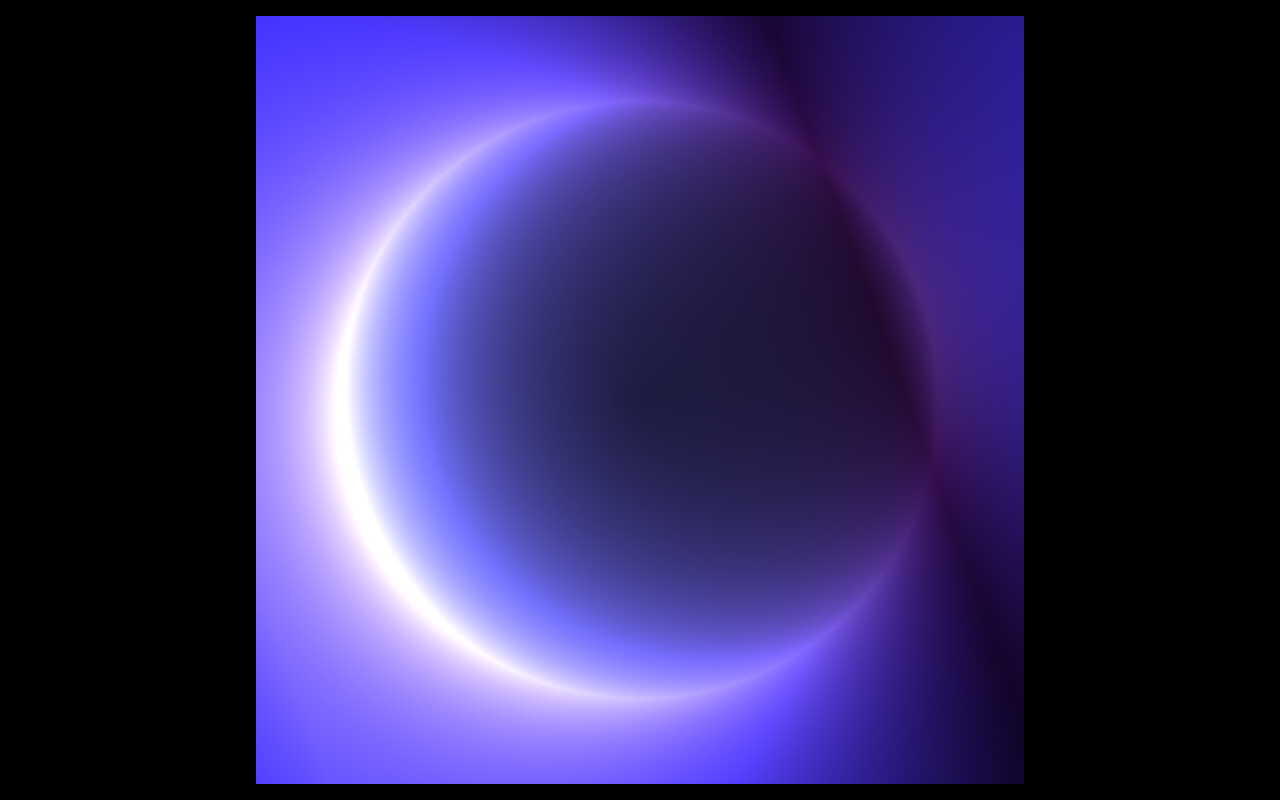
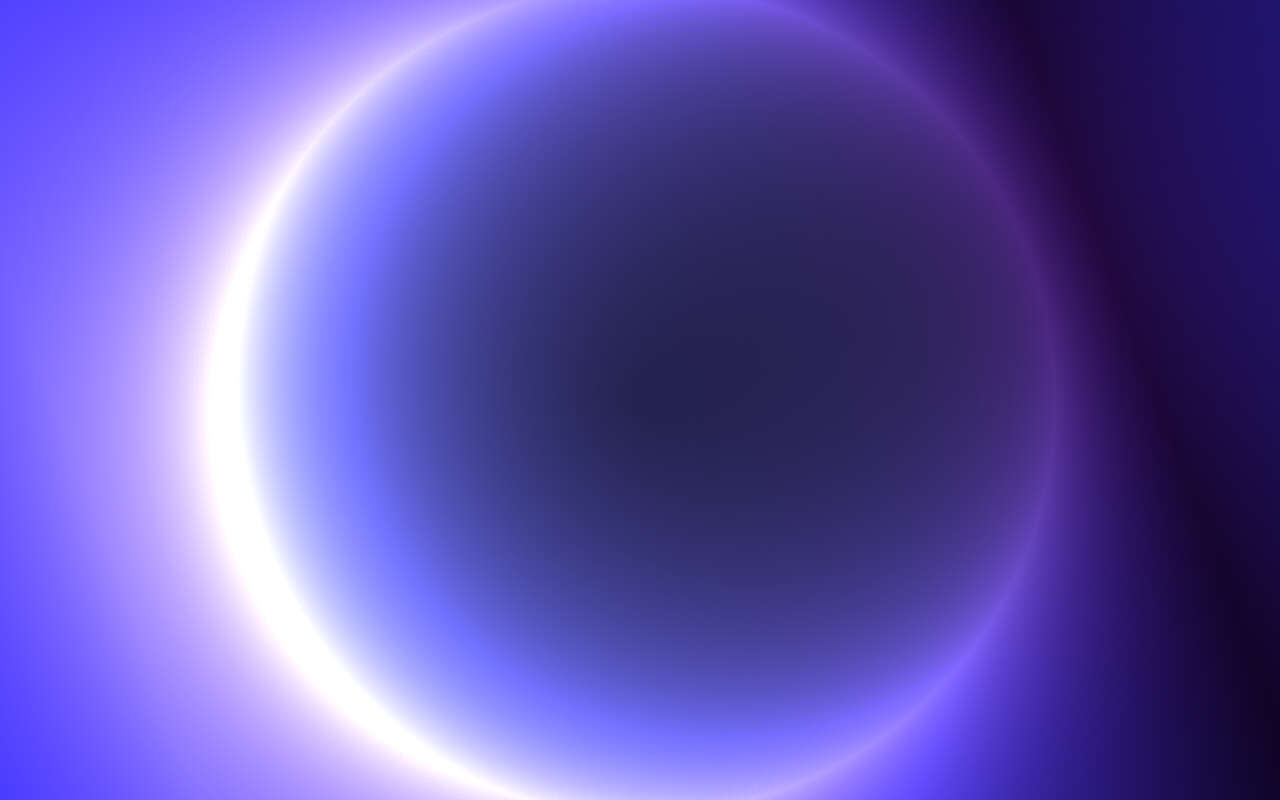
Before and after one commit to moritz313/moritz313.github.io, a plain HTML site: page index.html in a window 1280 px wide. Drawn offline with Linux system fonts and the light colour scheme.

Commit message:
Fullscreen Gradient

```diff
--- a/style.css
+++ b/style.css
@@ -1,5 +1,16 @@
+html, body {
+    height: 100%;
+    margin: 0;
+    padding: 0;
+    overflow: hidden;
+}
 
 #gradient1 {
+    position: absolute;
+    top: 0;
+    left: 0;
+    width: 100%;
+    height: 100%;
     background: linear-gradient(70deg, rgb(10, 3, 15) 0%, rgb(64, 69, 149) 25%, rgb(10, 3, 15) 50%, rgb(64, 69, 149) 75%, rgb(10, 3, 15) 100%);
     z-index: 0;
     animation: Scroll 4s linear infinite;
@@ -12,32 +23,11 @@
 }
 
 #gradient2 {
+    position: absolute;
+    top: 0;
+    left: 0;
+    width: 100%;
+    height: 100%;
     background: radial-gradient(circle, rgb(0, 0, 0) 0%, rgb(207, 204, 205) 55%, rgb(70, 9, 144) 100%);
     mix-blend-mode: color-dodge;
 }
-
-* {
-    margin: 0;
-    padding: 0;
-    box-sizing: border-box;
-}
-
-body {
-    display: grid;
-    place-items: center;
-    width: 100%;
-    height: 100vh;
-    background: black;
-}
-
-div {
-    grid-column: 1;
-    grid-row: 1;
-}
-
-#container {
-    padding: 1rem;
-    height: 100vmin;
-    width: 100vmin;
-    display: grid;
-}
```
Also changed, not shown: index.html (+2 -2 lines).
